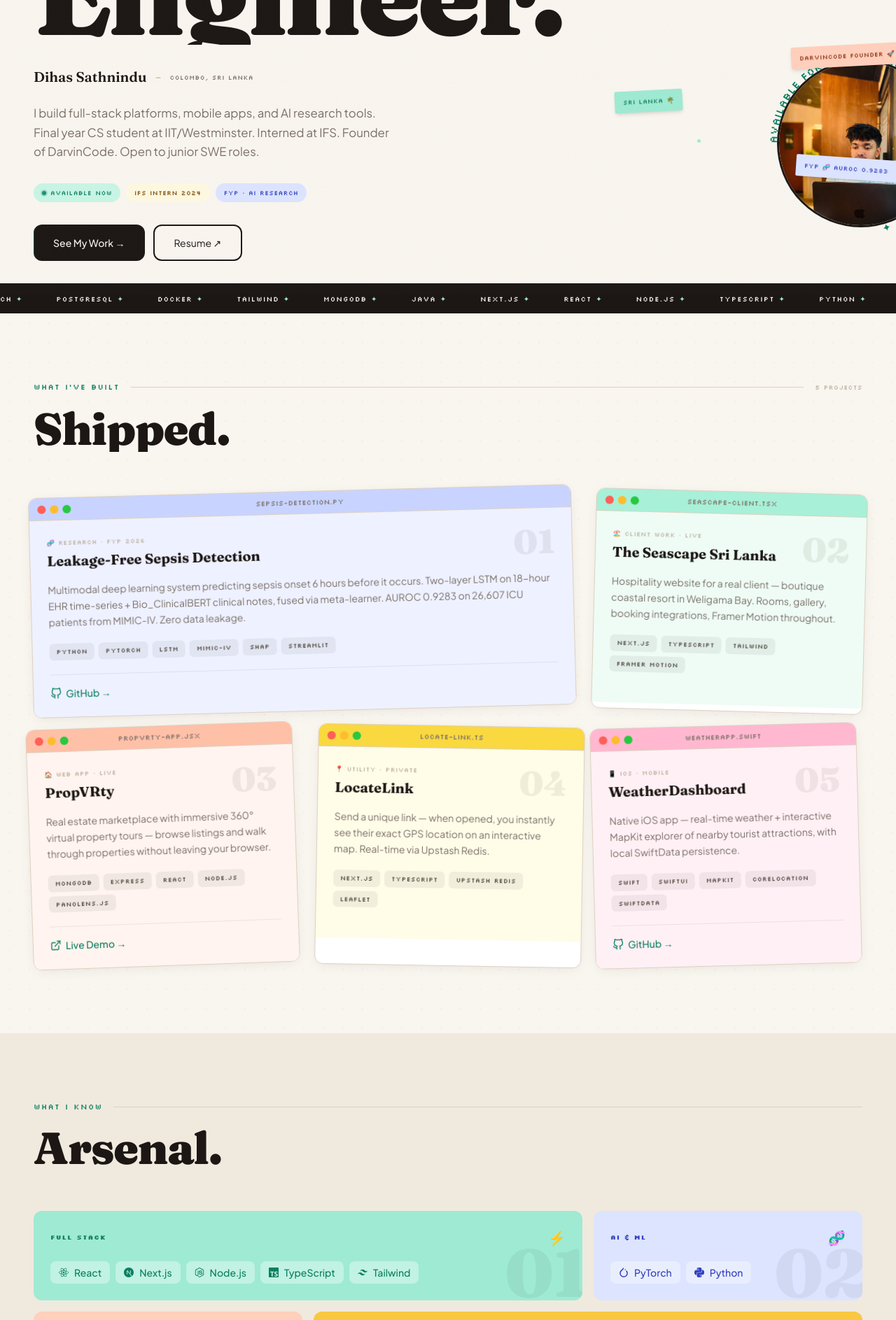
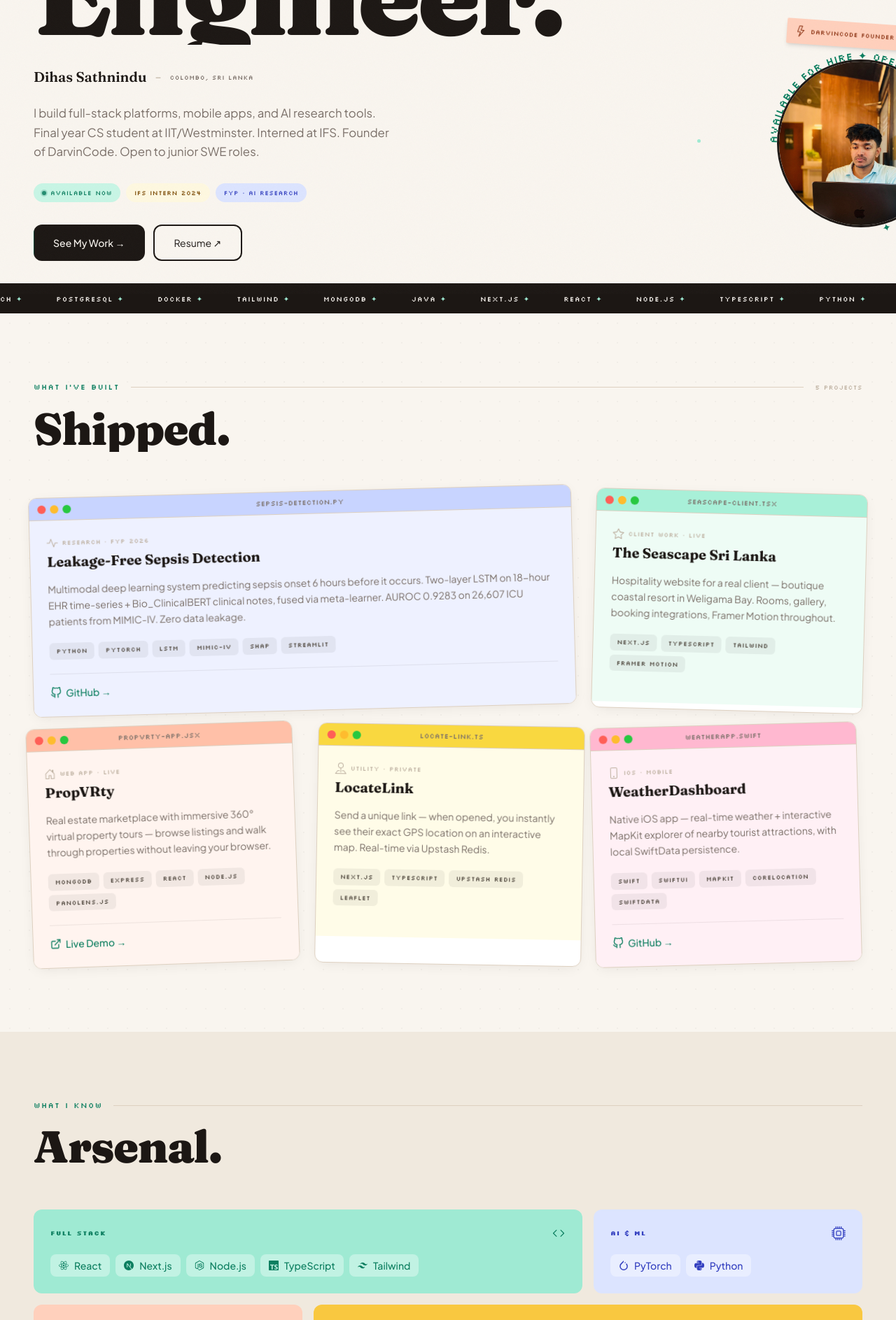
Before and after one commit to dihass/PortfolioWebsite, a Next.js app: page / in a window 1280 px wide. Shown: the part 380-2267 px from the top of the page at 70% size. Built offline with nearby package versions, Linux system fonts and the light colour scheme.

Commit message:
refactor: replace emoji-based labels with React icons across portfolio sections

```diff
--- a/components/sections/Experience.tsx
+++ b/components/sections/Experience.tsx
@@ -2,6 +2,8 @@
 
 import { useRef } from "react";
 import { motion, useInView } from "framer-motion";
+import { BsBriefcase, BsMortarboard } from "react-icons/bs";
+import type { IconType } from "react-icons";
 
 const timeline = [
   {
@@ -10,7 +12,7 @@ const timeline = [
     org: "IFS",
     location: "Colombo, Sri Lanka",
     type: "work",
-    emoji: "🏢",
+    Icon: BsBriefcase,
     bg: "#1c1714",
     barBg: "#2e2926",
     textColor: "#f9f5ef",
@@ -30,7 +32,7 @@ const timeline = [
     org: "IIT / University of Westminster",
     location: "Colombo, Sri Lanka",
     type: "education",
-    emoji: "🎓",
+    Icon: BsMortarboard,
     bg: "#fef8e0",
     barBg: "#f9e070",
     textColor: "#1c1714",
@@ -97,7 +99,7 @@ export default function Experience() {
                 <span className="font-silkscreen text-[9px] tracking-wider" style={{ color: item.mutedColor }}>
                   {item.year}
                 </span>
-                <span className="text-lg">{item.emoji}</span>
+                <item.Icon className="w-5 h-5 flex-shrink-0" style={{ color: item.mutedColor }} />
               </div>
 
               {/* Card body */}
--- a/components/sections/Hero.tsx
+++ b/components/sections/Hero.tsx
@@ -2,17 +2,18 @@
 
 import { motion } from "framer-motion";
 import Image from "next/image";
+import { BsWrench, BsGeoAlt, BsLightning } from "react-icons/bs";
+import type { IconType } from "react-icons";
 
 const STACK_TICKER = [
   "NEXT.JS", "REACT", "NODE.JS", "TYPESCRIPT", "PYTHON", "SWIFT", "PYTORCH",
   "POSTGRESQL", "DOCKER", "TAILWIND", "MONGODB", "JAVA",
 ];
 
-const stickers = [
-  { label: "Building since 2022 🛠️", bg: "#f9c840", text: "#7a4800", rotation: 8, top: "8%", right: "4%",  animation: "float-right" },
-  { label: "SRI LANKA 🌴",           bg: "#9fead3", text: "#0d7f60", rotation: -6, bottom: "28%", left: "2%", animation: "float-left"  },
-  { label: "FYP 🧬 AUROC 0.9283",   bg: "#dce4ff", text: "#3440c0", rotation: -4, bottom: "8%",  right: "2%", animation: "float-right" },
-  { label: "DarvinCode founder 🚀",  bg: "#ffd0bc", text: "#8b3010", rotation: 5,  top: "52%",    right: "0%", animation: "float-left"  },
+const stickers: { label: string; Icon: IconType; bg: string; text: string; rotation: number; top?: string; bottom?: string; left?: string; right?: string; animation: string }[] = [
+  { label: "Building since 2022", Icon: BsWrench,  bg: "#f9c840", text: "#7a4800", rotation:  8, top: "0%",  right: "0%", animation: "float-right" },
+  { label: "SRI LANKA",           Icon: BsGeoAlt,  bg: "#9fead3", text: "#0d7f60", rotation: -7, top: "4%",  left: "0%",  animation: "float-left"  },
+  { label: "DarvinCode founder",  Icon: BsLightning, bg: "#ffd0bc", text: "#8b3010", rotation:  5, top: "45%", right: "0%", animation: "float-right" },
 ];
 
 export default function Hero() {
@@ -192,7 +193,8 @@ export default function Hero() {
                     className="px-3 py-2.5 shadow-md rounded-sm"
                     style={{ background: s.bg, color: s.text }}
                   >
-                    <p className="font-silkscreen text-[9px] tracking-wide leading-tight whitespace-nowrap">
+                    <p className="font-silkscreen text-[9px] tracking-wide leading-tight whitespace-nowrap flex items-center gap-1.5">
+                      <s.Icon className="w-4 h-4 flex-shrink-0" />
                       {s.label}
                     </p>
                   </div>
--- a/components/sections/Projects.tsx
+++ b/components/sections/Projects.tsx
@@ -3,6 +3,8 @@
 import { useRef } from "react";
 import { motion, useInView } from "framer-motion";
 import { FiGithub, FiExternalLink } from "react-icons/fi";
+import { BsActivity, BsStar, BsHouseDoor, BsPinMap, BsPhone } from "react-icons/bs";
+import type { IconType } from "react-icons";
 
 type Project = {
   number: string;
@@ -10,6 +12,7 @@ type Project = {
   description: string;
   stack: string[];
   badge: string;
+  BadgeIcon: IconType;
   windowTitle: string;
   accentBar: string;
   accentBody: string;
@@ -25,7 +28,8 @@ const projects: Project[] = [
     description:
       "Multimodal deep learning system predicting sepsis onset 6 hours before it occurs. Two-layer LSTM on 18-hour EHR time-series + Bio_ClinicalBERT clinical notes, fused via meta-learner. AUROC 0.9283 on 26,607 ICU patients from MIMIC-IV. Zero data leakage.",
     stack: ["Python", "PyTorch", "LSTM", "MIMIC-IV", "SHAP", "Streamlit"],
-    badge: "🧬 Research · FYP 2026",
+    badge: "Research · FYP 2026",
+    BadgeIcon: BsActivity,
     windowTitle: "sepsis-detection.py",
     accentBar: "#c8d4ff",
     accentBody: "#eef1ff",
@@ -39,7 +43,8 @@ const projects: Project[] = [
     description:
       "Hospitality website for a real client — boutique coastal resort in Weligama Bay. Rooms, gallery, booking integrations, Framer Motion throughout.",
     stack: ["Next.js", "TypeScript", "Tailwind", "Framer Motion"],
-    badge: "🏖️ Client Work · Live",
+    badge: "Client Work · Live",
+    BadgeIcon: BsStar,
     windowTitle: "seascape-client.tsx",
     accentBar: "#a8f0d8",
     accentBody: "#eefcf5",
@@ -52,7 +57,8 @@ const projects: Project[] = [
     description:
       "Real estate marketplace with immersive 360° virtual property tours — browse listings and walk through properties without leaving your browser.",
     stack: ["MongoDB", "Express", "React", "Node.js", "Panolens.js"],
-    badge: "🏠 Web App · Live",
+    badge: "Web App · Live",
+    BadgeIcon: BsHouseDoor,
     windowTitle: "propvrty-app.jsx",
     accentBar: "#ffc0a8",
     accentBody: "#fff4ef",
@@ -65,7 +71,8 @@ const projects: Project[] = [
     description:
       "Send a unique link — when opened, you instantly see their exact GPS location on an interactive map. Real-time via Upstash Redis.",
     stack: ["Next.js", "TypeScript", "Upstash Redis", "Leaflet"],
-    badge: "📍 Utility · Private",
+    badge: "Utility · Private",
+    BadgeIcon: BsPinMap,
     windowTitle: "locate-link.ts",
     accentBar: "#f9d840",
     accentBody: "#fffce8",
@@ -78,7 +85,8 @@ const projects: Project[] = [
     description:
       "Native iOS app — real-time weather + interactive MapKit explorer of nearby tourist attractions, with local SwiftData persistence.",
     stack: ["Swift", "SwiftUI", "MapKit", "CoreLocation", "SwiftData"],
-    badge: "📱 iOS · Mobile",
+    badge: "iOS · Mobile",
+    BadgeIcon: BsPhone,
     windowTitle: "WeatherApp.swift",
     accentBar: "#ffb8d0",
     accentBody: "#fff0f5",
@@ -111,18 +119,14 @@ function OSProjectCard({ project, delay }: { project: Project; delay: number })
       {/* Window body */}
       <div className="p-6" style={{ background: project.accentBody }}>
         {/* Header row */}
-        <div className="flex items-start justify-between mb-4">
-          <div>
-            <p className="font-silkscreen text-[9px] tracking-wider text-[#bdb0a0] mb-1.5">
-              {project.badge}
-            </p>
-            <h3 className="font-fraunces font-bold text-xl text-[#1c1714] leading-tight">
-              {project.title}
-            </h3>
-          </div>
-          <span className="font-fraunces font-black text-5xl text-[#1c1714]/[0.07] leading-none select-none">
-            {project.number}
-          </span>
+        <div className="mb-4">
+          <p className="font-silkscreen text-[9px] tracking-wider text-[#bdb0a0] mb-1.5 flex items-center gap-1.5">
+            <project.BadgeIcon className="w-4 h-4 flex-shrink-0" />
+            {project.badge}
+          </p>
+          <h3 className="font-fraunces font-bold text-xl text-[#1c1714] leading-tight">
+            {project.title}
+          </h3>
         </div>
 
         <p className="font-jakarta text-sm text-[#7a6f68] leading-relaxed mb-5">
--- a/components/sections/Skills.tsx
+++ b/components/sections/Skills.tsx
@@ -8,6 +8,8 @@ import {
   SiMongodb, SiPostgresql, SiGit, SiDocker, SiVercel, SiPytorch,
 } from "react-icons/si";
 import { FaJava, FaDatabase } from "react-icons/fa";
+import { BsCode, BsCpu, BsPhone, BsType, BsGear } from "react-icons/bs";
+import type { IconType } from "react-icons";
 
 const TICKER_ROW = [
   "JAVA", "PYTHON", "JAVASCRIPT", "TYPESCRIPT", "SWIFT", "SQL",
@@ -15,11 +17,11 @@ const TICKER_ROW = [
   "POSTGRESQL", "DOCKER", "GIT", "VERCEL", "REST APIS", "AGILE",
 ];
 
-const bento = [
+const bento: { id: string; label: string; CellIcon: IconType; bg: string; text: string; col: string; items: { name: string; Icon: IconType }[] }[] = [
   {
     id: "fullstack",
     label: "FULL STACK",
-    emoji: "⚡",
+    CellIcon: BsCode,
     bg: "#9fead3",
     text: "#0d7f60",
     col: "md:col-span-2",
@@ -27,62 +29,62 @@ const bento = [
       { name: "React",       Icon: SiReact       },
       { name: "Next.js",     Icon: SiNextdotjs   },
       { name: "Node.js",     Icon: SiNodedotjs   },
-      { name: "TypeScript",  Icon: SiTypescript   },
-      { name: "Tailwind",    Icon: SiTailwindcss  },
+      { name: "TypeScript",  Icon: SiTypescript  },
+      { name: "Tailwind",    Icon: SiTailwindcss },
     ],
   },
   {
     id: "aiml",
     label: "AI & ML",
-    emoji: "🧬",
+    CellIcon: BsCpu,
     bg: "#dce4ff",
     text: "#3440c0",
     col: "md:col-span-1",
     items: [
-      { name: "PyTorch",  Icon: SiPytorch   },
-      { name: "Python",   Icon: SiPython    },
+      { name: "PyTorch",  Icon: SiPytorch },
+      { name: "Python",   Icon: SiPython  },
     ],
   },
   {
     id: "mobile",
     label: "MOBILE",
-    emoji: "📱",
+    CellIcon: BsPhone,
     bg: "#ffd0bc",
     text: "#8b3010",
     col: "md:col-span-1",
     items: [
-      { name: "Swift",    Icon: SiSwift },
+      { name: "Swift", Icon: SiSwift },
     ],
   },
   {
     id: "languages",
     label: "LANGUAGES",
-    emoji: "🔤",
+    CellIcon: BsType,
     bg: "#f9c840",
     text: "#7a4800",
     col: "md:col-span-2",
     items: [
       { name: "Java",        Icon: FaJava       },
-      { name: "Python",      Icon: SiPython      },
-      { name: "JavaScript",  Icon: SiJavascript  },
-      { name: "TypeScript",  Icon: SiTypescript  },
-      { name: "Swift",       Icon: SiSwift       },
-      { name: "SQL",         Icon: FaDatabase    },
+      { name: "Python",      Icon: SiPython     },
+      { name: "JavaScript",  Icon: SiJavascript },
+      { name: "TypeScript",  Icon: SiTypescript },
+      { name: "Swift",       Icon: SiSwift      },
+      { name: "SQL",         Icon: FaDatabase   },
     ],
   },
   {
     id: "infra",
     label: "INFRA & TOOLS",
-    emoji: "🛠️",
+    CellIcon: BsGear,
     bg: "#1c1714",
     text: "#f9f5ef",
     col: "md:col-span-1",
     items: [
-      { name: "Docker",     Icon: SiDocker   },
-      { name: "Git",        Icon: SiGit      },
+      { name: "Docker",     Icon: SiDocker    },
+      { name: "Git",        Icon: SiGit       },
       { name: "PostgreSQL", Icon: SiPostgresql},
-      { name: "MongoDB",    Icon: SiMongodb  },
-      { name: "Vercel",     Icon: SiVercel   },
+      { name: "MongoDB",    Icon: SiMongodb   },
+      { name: "Vercel",     Icon: SiVercel    },
     ],
   },
 ];
@@ -131,7 +133,7 @@ export default function Skills() {
               className={`${cell.col} rounded-xl p-6 relative overflow-hidden`}
               style={{ background: cell.bg }}
             >
-              {/* Label + emoji */}
+              {/* Label + icon */}
               <div className="flex items-center justify-between mb-5">
                 <span
                   className="font-silkscreen text-[9px] tracking-widest uppercase font-bold"
@@ -139,7 +141,7 @@ export default function Skills() {
                 >
                   {cell.label}
                 </span>
-                <span className="text-xl">{cell.emoji}</span>
+                <cell.CellIcon className="w-5 h-5 flex-shrink-0" style={{ color: cell.text }} />
               </div>
 
               {/* Icons + names */}
@@ -161,13 +163,6 @@ export default function Skills() {
                 ))}
               </div>
 
-              {/* Large background number */}
-              <span
-                className="absolute -bottom-2 -right-2 font-fraunces font-black text-8xl leading-none select-none pointer-events-none"
-                style={{ color: "rgba(0,0,0,0.05)" }}
-              >
-                {String(i + 1).padStart(2, "0")}
-              </span>
             </motion.div>
           ))}
         </div>
```
